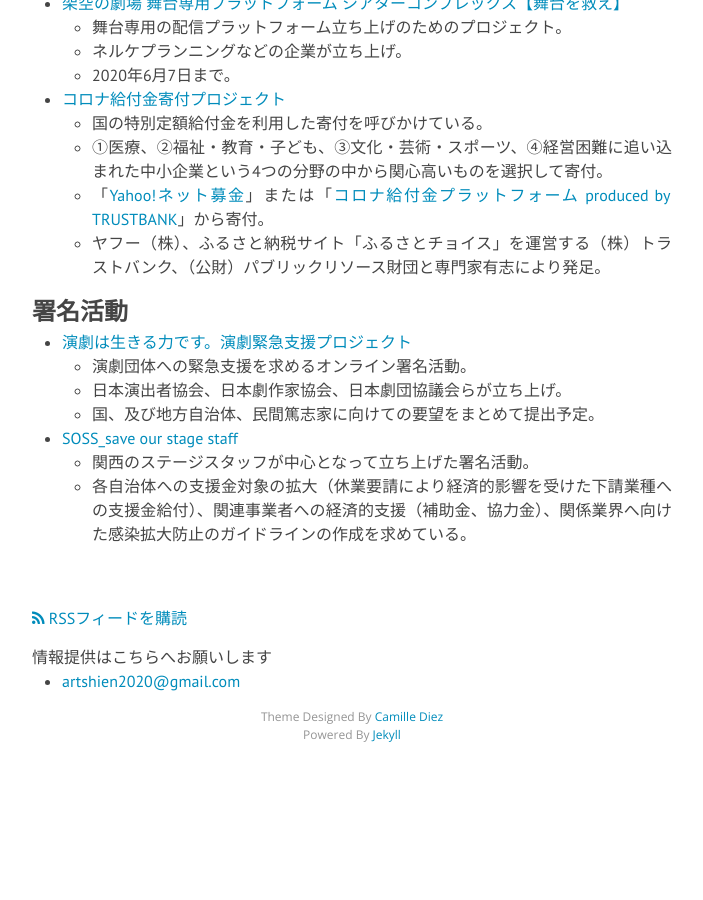
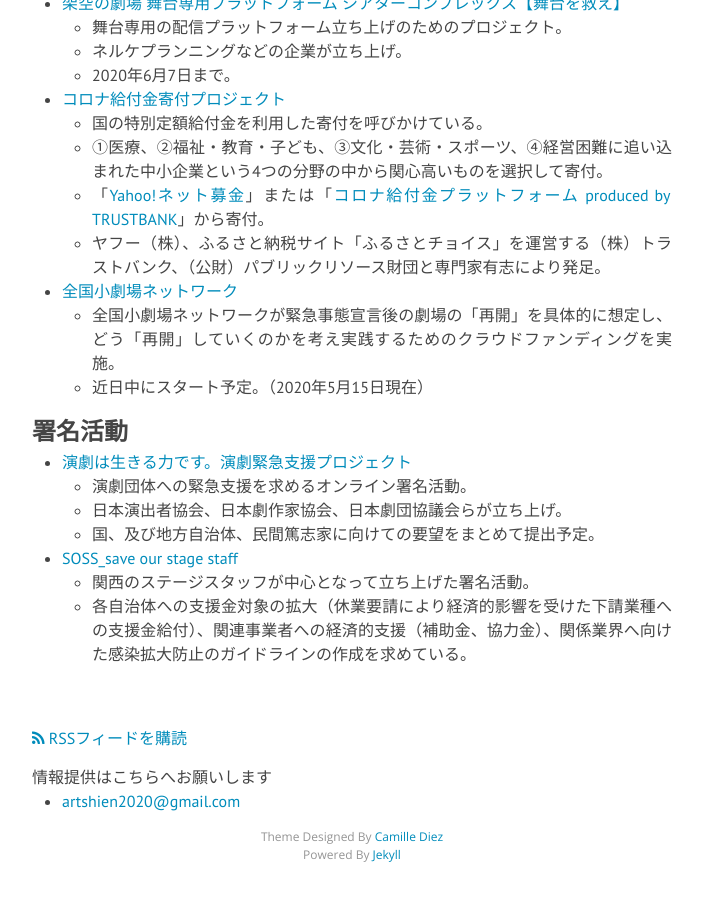
Before and after one commit to a-okuda/resources-for-artists, a Jekyll site: the page built from b_supporterts.md, in a window 1280 px wide and 900 px high, scrolled down 2166 px. Shown: the whole window, without its empty margins (288-991 px from the left). Built offline with Jekyll 4.4.1, drawn with Linux system fonts in a browser that asks for light colours; nearby versions of some CDN libraries; before the commit the page ends 2946 px from its top, so only the background shows below that.

Commit message:
Update b_supporterts.md

```diff
--- a/b_supporterts.md
+++ b/b_supporterts.md
@@ -68,6 +68,9 @@ permalink: /supporters/
 	* 「[Yahoo!ネット募金](https://donation.yahoo.co.jp/promo/covid19/)」または「[コロナ給付金プラットフォーム produced by TRUSTBANK](https://www.furusato-tax.jp/covid19/)」から寄付。
 	* ヤフー（株）、ふるさと納税サイト「ふるさとチョイス」を運営する（株）トラストバンク、（公財）パブリックリソース財団と専門家有志により発足。
 
+* [全国小劇場ネットワーク](https://shogekijo-network.jp/activity-4/)
+	* 全国小劇場ネットワークが緊急事態宣言後の劇場の「再開」を具体的に想定し、どう「再開」していくのかを考え実践するためのクラウドファンディングを実施。
+	* 近日中にスタート予定。（2020年5月15日現在）
 
 ## 署名活動
 * [演劇は生きる力です。演劇緊急支援プロジェクト](https://www.change.org/p/政府-演劇は生きる力です-演劇緊急支援プロジェクト?utm_content=cl_sharecopy_21808360_ja-JP%3Av1&recruiter=1081876089&recruited_by_id=367797f0-8850-11ea-95d1-59891ccab7c3&utm_source=share_petition&utm_medium=copylink&utm_campaign=psf_combo_share_initial&utm_term=psf_combo_share_initial&fbclid=IwAR0kuKNMihhVdPIvsJ0LV-B7NQTMAZGOuTZ5HUj0UIvUxdIV8O9qxD5g4yE)
```
